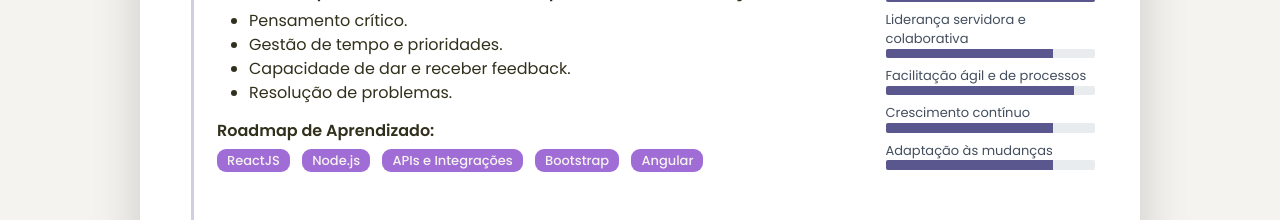
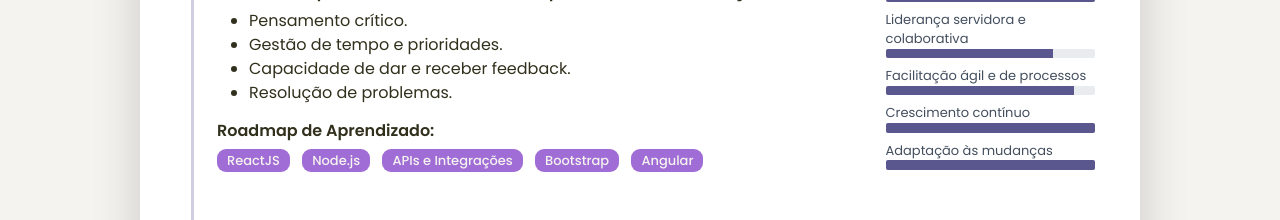
Before and after one commit to lrayssz/mapaCarreiraLaysla, a plain HTML site: page index.html in a window 1280 px wide. Shown: the part 1200-1420 px from the top of the page. Drawn offline with nearby package versions, Linux system fonts and the light colour scheme.

Commit message:
Atualizando conteúdo

```diff
--- a/index.html
+++ b/index.html
@@ -560,7 +560,7 @@
                           <div
                             class="progress-bar theme-progress-bar-dark"
                             role="progressbar"
-                            style="width: 80%"
+                            style="width: 100%"
                             aria-valuenow="25"
                             aria-valuemin="0"
                             aria-valuemax="100"
@@ -576,7 +576,7 @@
                           <div
                             class="progress-bar theme-progress-bar-dark"
                             role="progressbar"
-                            style="width: 80%"
+                            style="width: 100%"
                             aria-valuenow="25"
                             aria-valuemin="0"
                             aria-valuemax="100"
```
